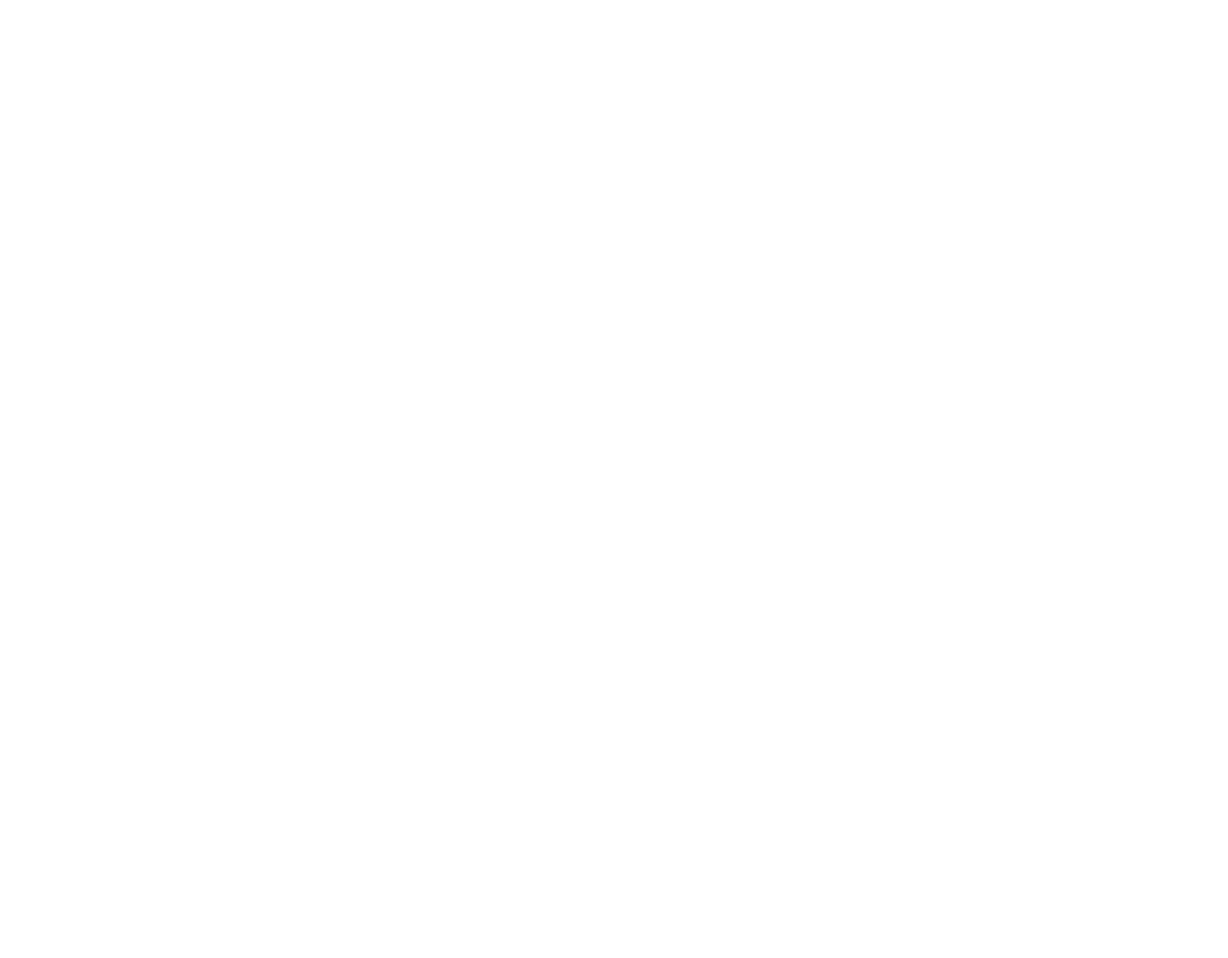
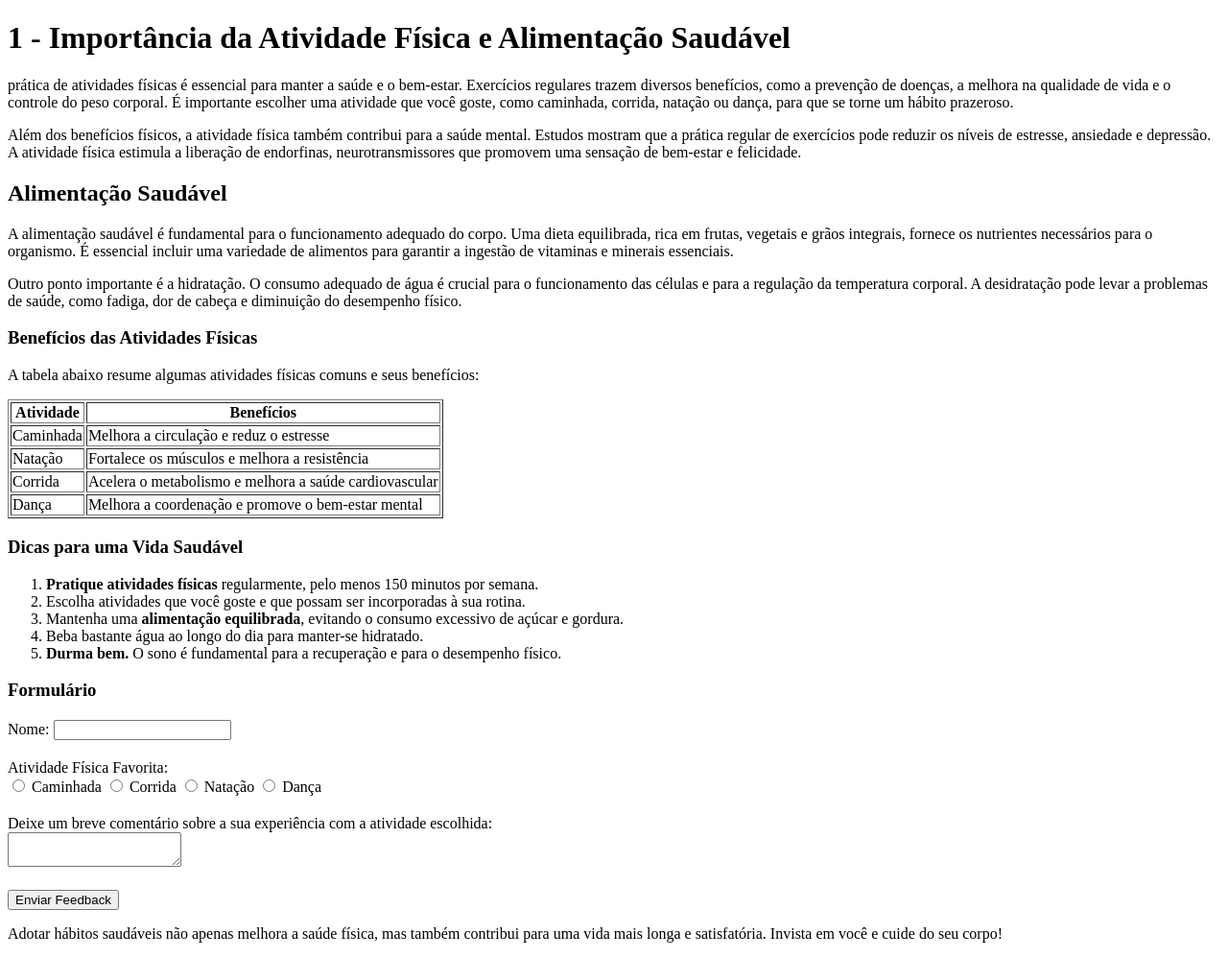
Before and after one commit to GabrielAraujoBarbosa/exercicios-pw, a plain HTML site: page lista-4/exercicio1.html in a window 1280 px wide. Shown: the whole page at 96% size. Before the commit the page ends 800 px from the top, so only its background shows below. Drawn offline with Linux system fonts and the light colour scheme.

Commit message:
Adicionando exercicio1

```diff
--- a/lista-4/exercicio1.html
+++ b/lista-4/exercicio1.html
@@ -1,11 +1,162 @@
 <!DOCTYPE html>
 <html lang="pt-BR">
+
 <head>
-    <meta charset="UTF-8">
-    <meta name="viewport" content="width=device-width, initial-scale=1.0">
-    <title>Document</title>
+  <meta charset="UTF-8">
+  <meta name="viewport" content="width=device-width, initial-scale=1.0">
+  <title>Document</title>
+
+  <style>
+    .display-block {
+      display: block;
+    }
+
+    div {
+      margin: 20px 0px;
+    }
+
+    form {
+
+    }
+  </style>
+
 </head>
+
 <body>
+  <h1>
+    1 - Importância da Atividade Física e Alimentação Saudável
+  </h1>
+
+  <p>
+    prática de atividades físicas é essencial para manter a saúde e o bem-estar. Exercícios regulares trazem diversos
+    benefícios, como a prevenção de doenças, a melhora na qualidade de vida e o controle do peso corporal. É importante
+    escolher uma atividade que você goste, como caminhada, corrida, natação ou dança, para que se torne um hábito
+    prazeroso.
+  </p>
+
+  <p>
+    Além dos benefícios físicos, a atividade física também contribui para a saúde mental. Estudos mostram que a prática
+    regular de exercícios pode reduzir os níveis de estresse, ansiedade e depressão. A atividade física estimula a
+    liberação de endorfinas, neurotransmissores que promovem uma sensação de bem-estar e felicidade.
+  </p>
+
+  <h2>
+    Alimentação Saudável
+  </h2>
+
+  <p>
+    A alimentação saudável é fundamental para o funcionamento adequado do corpo. Uma dieta equilibrada, rica em frutas,
+    vegetais e grãos integrais, fornece os nutrientes necessários para o organismo. É essencial incluir uma variedade de
+    alimentos para garantir a ingestão de vitaminas e minerais essenciais.
+  </p>
+
+  <p>
+    Outro ponto importante é a hidratação. O consumo adequado de água é crucial para o funcionamento das células e para
+    a regulação da temperatura corporal. A desidratação pode levar a problemas de saúde, como fadiga, dor de cabeça e
+    diminuição do desempenho físico.
+  </p>
+
+  <h3>
+    Benefícios das Atividades Físicas
+  </h3>
+
+  <p>
+    A tabela abaixo resume algumas atividades físicas comuns e seus benefícios:
+  </p>
+
+  <table border=1>
+    <thead>
+      <tr>
+        <th>Atividade</th>
+        <th>Benefícios</th>
+      </tr>
+    </thead>
+
+    <tbody>
+
+      <tr>
+        <td>Caminhada</td>
+        <td>Melhora a circulação e reduz o estresse</td>
+      </tr>
+
+      <tr>
+        <td>Natação</td>
+        <td>Fortalece os músculos e melhora a resistência</td>
+      </tr>
+      <tr>
+        <td>Corrida</td>
+        <td>Acelera o metabolismo e melhora a saúde cardiovascular</td>
+      </tr>
+      <tr>
+        <td>Dança</td>
+        <td>Melhora a coordenação e promove o bem-estar mental</td>
+      </tr>
+    </tbody>
+  </table>
+
+  <h3>
+    Dicas para uma Vida Saudável
+  </h3>
+
+  <ol>
+    <li>
+      <strong>Pratique atividades físicas</strong> regularmente, pelo menos 150 minutos por semana.
+    </li>
+
+    <li>
+      Escolha atividades que você goste e que possam ser incorporadas à sua rotina.
+    </li>
+
+    <li>
+      Mantenha uma <strong>alimentação equilibrada</strong>, evitando o consumo excessivo de açúcar e gordura.
+    </li>
+
+    <li>
+      Beba bastante água ao longo do dia para manter-se hidratado.
+    </li>
+
+    <li>
+      <strong>Durma bem.</strong> O sono é fundamental para a recuperação e para o desempenho físico.
+    </li>
+  </ol>
+
+  <h3>
+    Formulário
+  </h3>
+
+  <form>
+    <div>
+      <label for="nome">Nome:</label>
+      <input type="text" name="nome" id="">
+    </div>
+
+    <div>
+      <label for="" class="display-block">Atividade Física Favorita:</label>
+      <input type="radio" name="atividadeFisica">
+      <label for="">Caminhada</label>
+      <input type="radio" name="atividadeFisica">
+      <label for="Corrida">Corrida</label>
+      <input type="radio" name="atividadeFisica">
+      <label for="Natação">Natação</label>
+      <input type="radio" name="atividadeFisica">
+      <label for="Dança">Dança</label>
+    </div>
+
+    <div>
+      <label for="comentario" class="display-block">
+      Deixe um breve comentário sobre a sua experiência com a atividade escolhida:
+    </label>
+      <textarea name="comentario"></textarea>
+    </div>
+
+    <input type="button" value="Enviar Feedback">
+
+  </form>
+
+  <p>
+    Adotar hábitos saudáveis não apenas melhora a saúde física, mas também contribui para uma vida mais longa e satisfatória. Invista em você e cuide do seu corpo!
+  </p>
 
 </body>
+
 </html>
```
